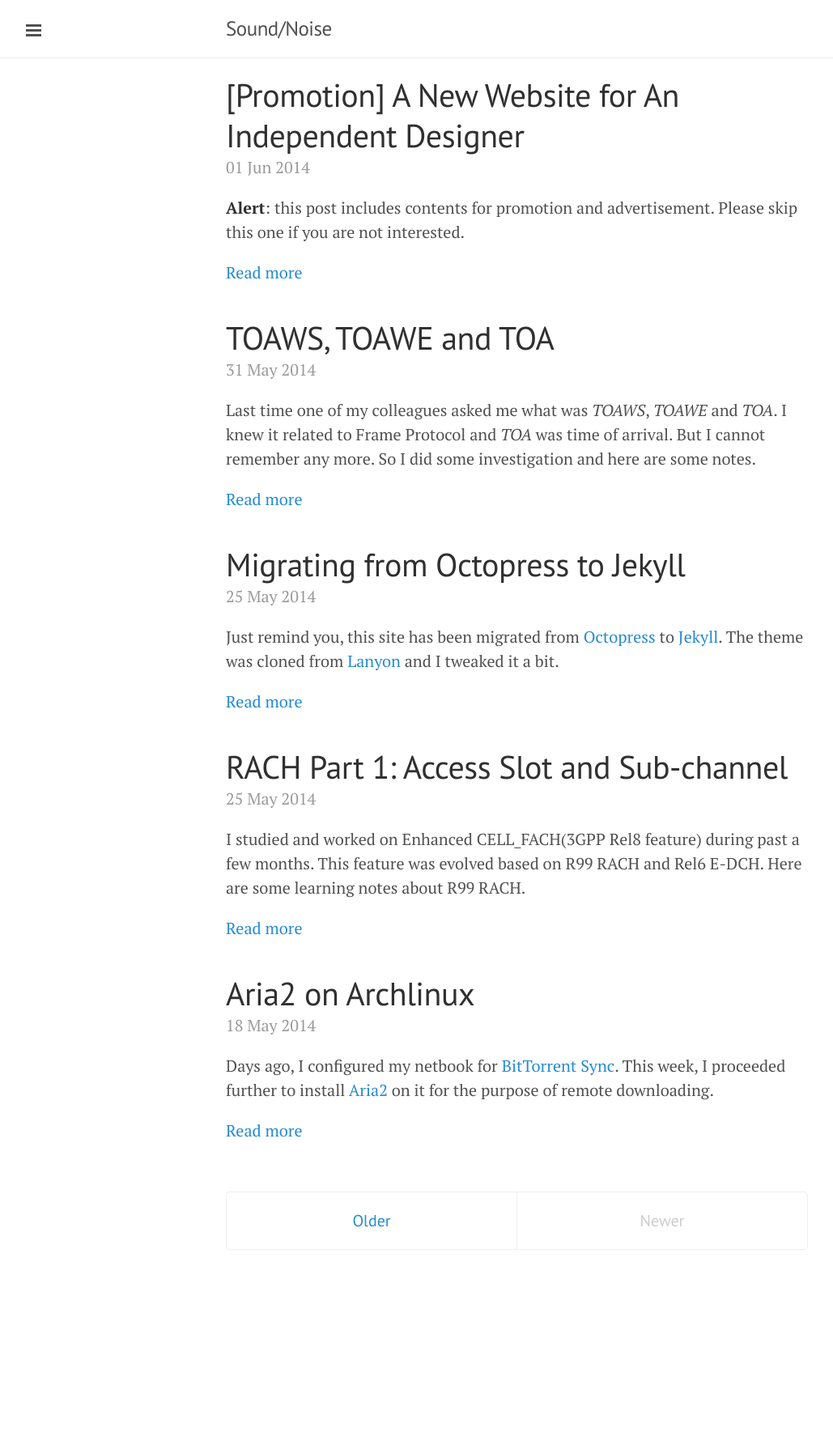
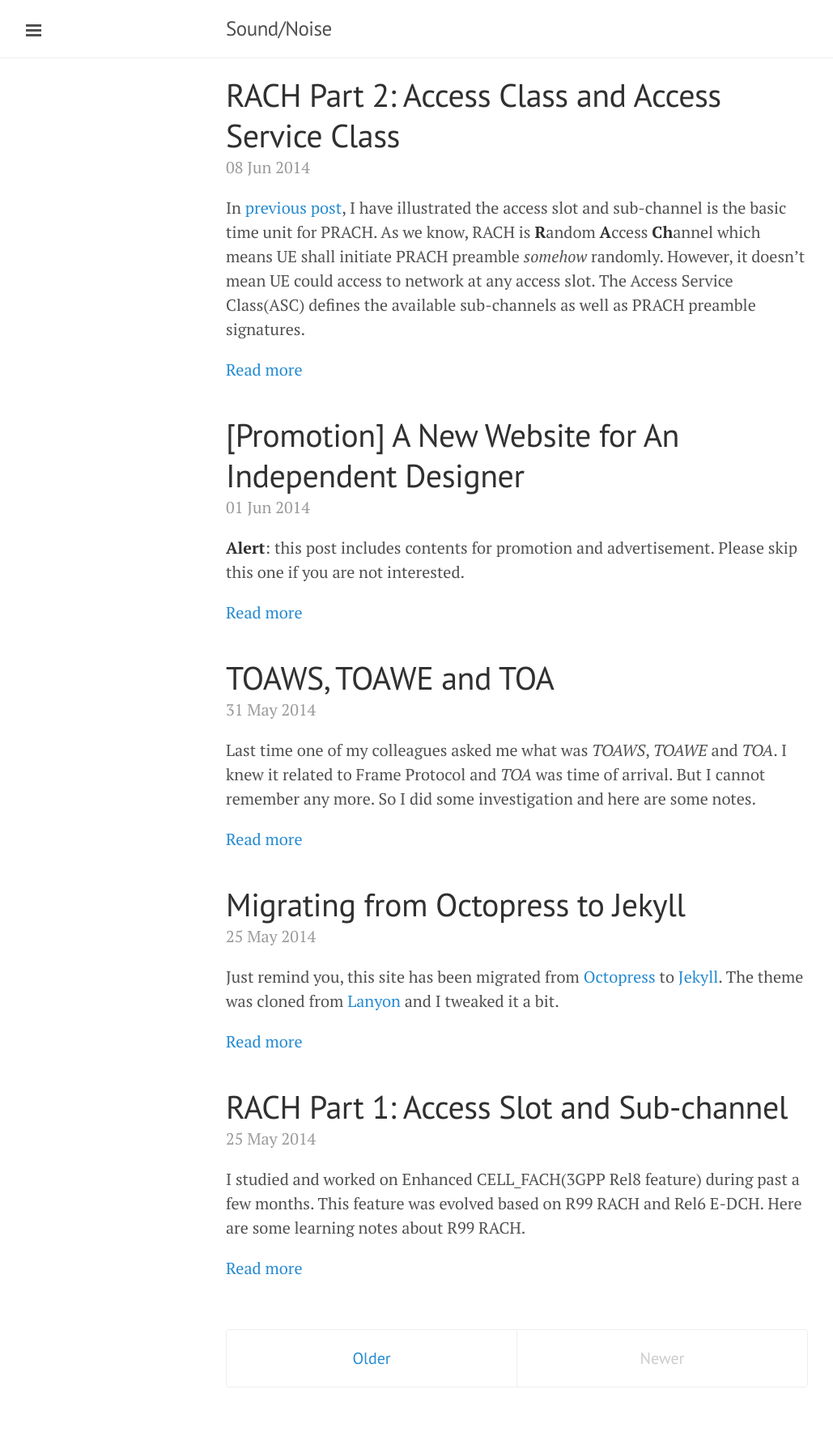
Before and after one commit to happybit/happybit.github.io, a Jekyll site: the page built from index.html, in a window 1280 px wide. Shown: the whole page at 81% size, without its empty margins (1-1030 px from the left). Built offline with Jekyll 4.4.1, drawn with Linux system fonts in a browser that asks for light colours; Markdown is read by kramdown in place of the engine named in the settings; the list of posts is cut into pages by our own code; before the commit the page ends 1604 px from its top, so only the background shows below that; some of the changed lines change nothing that is shown.

Commit message:
new post about rach 2

```diff
--- a/_posts/2014-05-25-rach-part-1-access-slot-sub-channels.markdown
+++ b/_posts/2014-05-25-rach-part-1-access-slot-sub-channels.markdown
@@ -38,4 +38,4 @@ Some guys might be confused by above table. So I drew another figure by taking S
 
 Access slot is basic timing unit for R99 RACH for aligning PRACH preamble and AICH channel. Sub-channel is the available set of access slots for certain UE. In my view, sub-channel is the possibility for UE to initiate PRACH preamble. The more available sub-channels, the more possibility to establish a call successfully, especially when there are large quantity of UEs with BHCA (busy hour call attempt).
 
-Regarding how to map sub-channels to certain UE, I will illustrate it in next posts.
+Regarding how to map sub-channels to certain UE, I will illustrate it in [next posts](% post_url 2014-06-08-rach-part-2-ac-and-asc %).
--- /dev/null
+++ b/_posts/2014-06-08-rach-part-2-ac-and-asc.markdown
@@ -0,0 +1,40 @@
+---
+layout: post
+title: "RACH Part 2: Access Class and Access Service Class"
+date: 2014-06-08 11:06:08 +0800
+comments: true
+categories: Radioaccess
+---
+
+In [previous post](% post_url 2014-05-25-rach-part-1-access-slot-sub-channels %), I have illustrated the access slot and sub-channel is the basic time unit for PRACH. As we know, RACH is **R**andom **A**ccess **Ch**annel which means UE shall initiate PRACH preamble *somehow* randomly. However, it doesn't mean UE could access to network at any access slot. The Access Service Class(ASC) defines the available sub-channels as well as PRACH preamble signatures.
+
+<!--more-->
+
+## Define ASC
+
+### UE in Idle mode
+
+Access Class(AC) is ranged from 0 to 15, while normal UE is randomly allocated AC between 0~9(stored in USIM). AC 10 is not used in field. And AC 11-15 are usded for special or emergency services.
+
+When UE in RRC Idle mode tries to access to the network via PRACH preamble, it will firstly read system information(SIB) from BCH(physical channel P-CCPCH), to get the "AC to ASC mapping table". The value range of ASC is [0, 7] which is totally eight values.
+
+Here is a snippet of SIB5.
+
+![snippet of SIB 5](https://dl.dropboxusercontent.com/u/6459697/blogimage/20140608_rach_part2_sib5.png)
+
+There are seven IEs in the block of "ac-To-ASC-MappingTable". And each IE corresponds to certain ACs and their ASC respectively as below table. Please note to not mix these seven IEs with eight possible ASC values.
+
+![snippet of SIB 5](https://dl.dropboxusercontent.com/u/6459697/blogimage/20140608_rach_part2_ac_asc_mapping.png)
+
+Hence we can find that all ACs' ASC is **0**, i.e. there is only one Access Service Class for this PRACH. Thus there is only one PRACH partitioning as shown in the snippet of SIB5. If there are two ASC (0 and 1), there will be two PRACH partitioning. And the first one for ASC 0 whereas the other one for ASC 1.
+
+### UE in connected mode
+
+When UE is in connected mode, i.e. CELL_FACH mode, ASC is decided by:
+    ASC = Min(MLP, NumASC)
+
+In which, *MLP* stands for MAC Logical Channel Priority signalled to UE for each logical channel. And *NumASC* is the configured maximum ASC number.
+
+## Next step
+
+In PRACH partitioning block, we can find the available PRACH preamble signatures and sub-channels. But it's still implicit. We need to combine these infomations with PRACH RACH Info in SIB5 to get the exact available signatures and sub-channels. I will explain it later.
```
